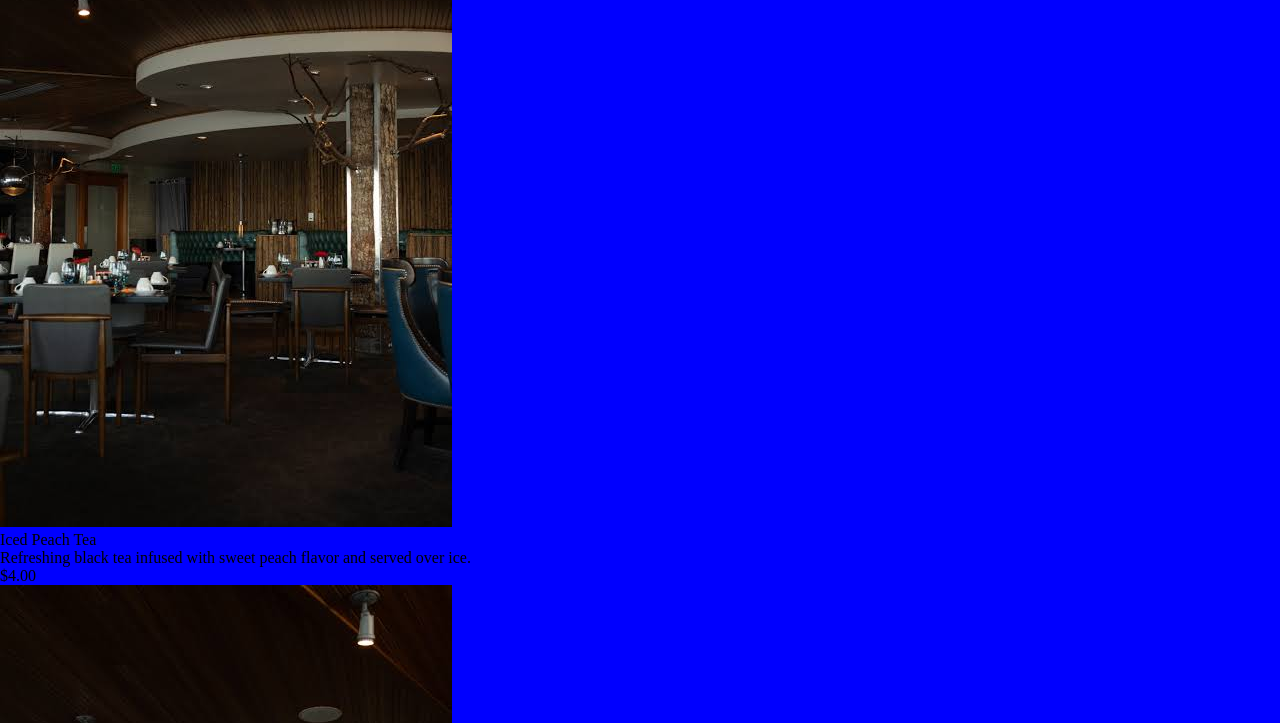
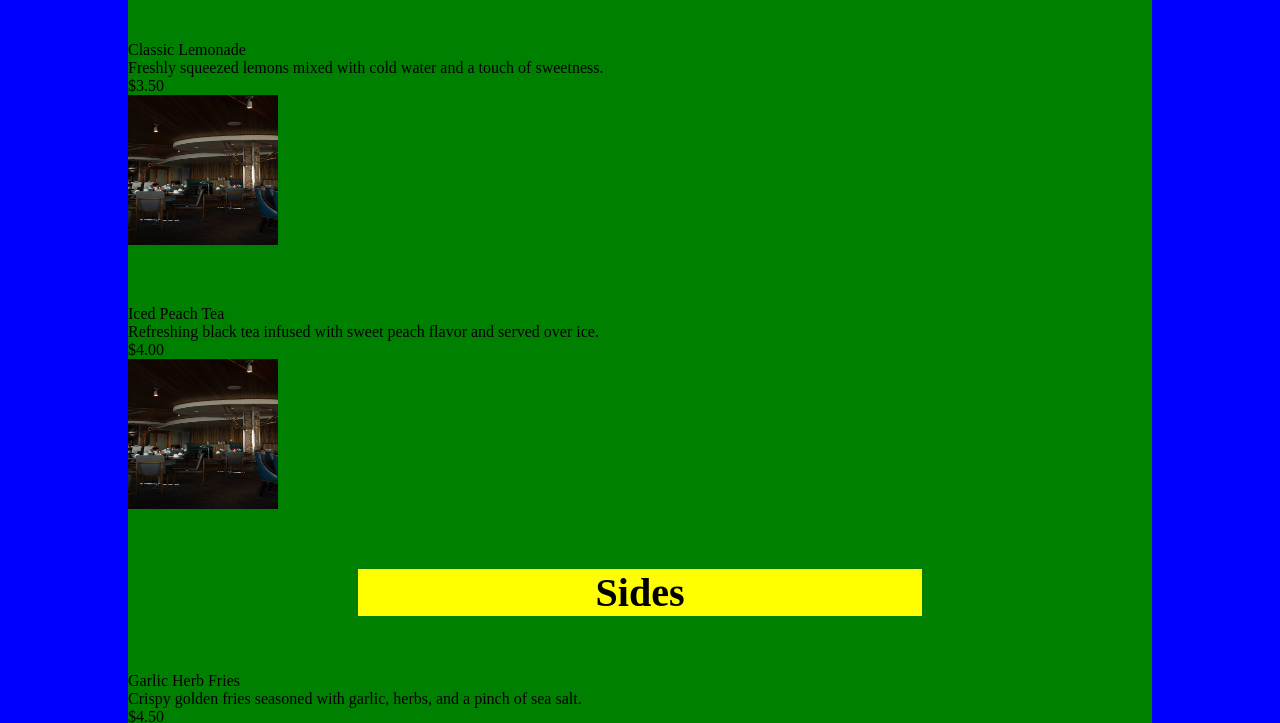
Before and after one commit to ghalib67/Restraunt-Page, a website built with webpack: page src/template.html in a window 1280 px wide. Shown: the part 301-1024 px from the top of the page. Built offline with nearby package versions, Linux system fonts and the light colour scheme.

Commit message:
styled the menu page a bit more

```diff
--- a/src/menu.js
+++ b/src/menu.js
@@ -1,16 +1,18 @@
-function loadMenu(container){
+import testImage from "./images/test.jpg"
+
+function loadMenu(container) {
     let beverages = [
         {
             name: "Classic Lemonade",
             desc: "Freshly squeezed lemons mixed with cold water and a touch of sweetness.",
             price: "$3.50",
-            image: "images/test.jpg"
+            image: testImage
         },
         {
             name: "Iced Peach Tea",
             desc: "Refreshing black tea infused with sweet peach flavor and served over ice.",
             price: "$4.00",
-            image: "images/test.jpg"
+            image: testImage
         }
     ]
 
@@ -19,13 +21,13 @@ function loadMenu(container){
             name: "Garlic Herb Fries",
             desc: "Crispy golden fries seasoned with garlic, herbs, and a pinch of sea salt.",
             price: "$4.50",
-            image: "images/test.jpg"
+            image: testImage
         },
         {
             name: "Creamy Coleslaw",
             desc: "Freshly shredded cabbage and carrots tossed in our creamy house dressing.",
             price: "$3.75",
-            image: "images/test.jpg"
+            image: testImage
         }
     ]
 
@@ -34,54 +36,54 @@ function loadMenu(container){
             name: "Rustic Chicken Plate",
             desc: "Tender grilled chicken served with roasted vegetables and seasoned potatoes.",
             price: "$12.50",
-            image: "images/test.jpg"
+            image: testImage
         },
         {
             name: "Creamy Mushroom Pasta",
             desc: "Penne pasta tossed with sautéed mushrooms in a rich and creamy garlic sauce.",
             price: "$11.00",
-            image: "images/test.jpg"
+            image: testImage
         },
         {
             name: "Grilled Beef Steak",
             desc: "Juicy grilled beef steak served with herb butter and a side of roasted vegetables.",
             price: "$18.50",
-            image: "images/test.jpg"
+            image: testImage
         },
         {
             name: "Crispy Chicken Burger",
             desc: "Crispy fried chicken topped with lettuce, tomato, and our homemade sauce.",
             price: "$10.50",
-            image: "images/test.jpg"
+            image: testImage
         },
         {
             name: "Garden Vegetable Pasta",
             desc: "Pasta tossed with fresh seasonal vegetables, herbs, and a light tomato sauce.",
             price: "$10.00",
-            image: "images/test.jpg"
+            image: testImage
         },
         {
             name: "Honey Glazed Chicken",
             desc: "Tender chicken glazed with honey and herbs, served with seasoned rice and vegetables.",
             price: "$13.50",
-            image: "images/test.jpg"
+            image: testImage
         },
         {
             name: "Classic Beef Lasagna",
             desc: "Layers of pasta, seasoned beef, rich tomato sauce, and melted cheese baked until golden.",
             price: "$14.00",
-            image: "images/test.jpg"
+            image: testImage
         },
         {
             name: "Herb Roasted Salmon",
             desc: "Oven-roasted salmon seasoned with fresh herbs and served with lemon and vegetables.",
             price: "$17.50",
-            image: "images/test.jpg"
+            image: testImage
         }
     ]
+
     let page = document.createElement("div")
     page.classList.add("menu")
-
 
     let title = document.createElement("div")
     title.textContent = "Menu"
@@ -93,26 +95,24 @@ function loadMenu(container){
     title_beverages.classList.add("title")
     page.appendChild(title_beverages)
 
-    beverages.forEach(item =>{
+    beverages.forEach(item => {
         let div = document.createElement("div")
-
         let name = document.createElement("p")
-        name.textContent = item["name"]
+        name.textContent = item.name
 
         let desc = document.createElement("p")
-        desc.textContent = item["desc"]
+        desc.textContent = item.desc
 
         let price = document.createElement("p")
-        price.textContent = item["price"]
+        price.textContent = item.price
 
         let image = document.createElement("img")
-        image.src = "images/test.jpg"
+        image.src = item.image
 
         div.appendChild(name)
         div.appendChild(desc)
         div.appendChild(price)
         div.appendChild(image)
-
         page.appendChild(div)
     })
 
@@ -121,26 +121,24 @@ function loadMenu(container){
     title_sides.classList.add("title")
     page.appendChild(title_sides)
 
-    sides.forEach(item =>{
+    sides.forEach(item => {
         let div = document.createElement("div")
-
         let name = document.createElement("p")
-        name.textContent = item["name"]
+        name.textContent = item.name
 
         let desc = document.createElement("p")
-        desc.textContent = item["desc"]
+        desc.textContent = item.desc
 
         let price = document.createElement("p")
-        price.textContent = item["price"]
+        price.textContent = item.price
 
         let image = document.createElement("img")
-        image.src = "images/test.jpg"
+        image.src = item.image
 
         div.appendChild(name)
         div.appendChild(desc)
         div.appendChild(price)
         div.appendChild(image)
-
         page.appendChild(div)
     })
 
@@ -149,26 +147,25 @@ function loadMenu(container){
     title_main_dishes.classList.add("title")
     page.appendChild(title_main_dishes)
 
-        main_dishes.forEach(item =>{
+    main_dishes.forEach(item => {
         let div = document.createElement("div")
 
         let name = document.createElement("p")
-        name.textContent = item["name"]
+        name.textContent = item.name
 
         let desc = document.createElement("p")
-        desc.textContent = item["desc"]
+        desc.textContent = item.desc
 
         let price = document.createElement("p")
-        price.textContent = item["price"]
+        price.textContent = item.price
 
         let image = document.createElement("img")
-        image.src = "images/test.jpg"
+        image.src = item.image
 
         div.appendChild(name)
         div.appendChild(desc)
         div.appendChild(price)
         div.appendChild(image)
-
         page.appendChild(div)
     })
 
--- a/src/styles.css
+++ b/src/styles.css
@@ -92,3 +92,42 @@ header{
     background-color: yellow;
     padding: 25px;
 }
+
+.menu{
+    width: 80%;
+    height: 80%;
+    margin: auto;
+    margin-top: 25px;
+    margin-bottom: 25px;
+    padding-bottom: 24px;
+    background-color: green;
+    display: flex;
+    flex-direction: column;
+    gap: 56px;
+}
+
+.menu .title:nth-child(1){
+    margin-top: 15px;
+    background-color: yellow;
+    width: 70%;
+    margin-left: auto;
+    margin-right: auto;
+    font-size: 72px;
+    font-weight: bold;
+    text-align: center;
+}
+
+.menu .title{
+    background-color: yellow;
+    width: 55% ;
+    margin-left: auto;
+    margin-right: auto;
+    font-size: 40px;
+    font-weight: bold;
+    text-align: center;
+}
+
+.menu img{
+    width: 150px;
+    height: 150px;
+}
--- a/src/template.html
+++ b/src/template.html
@@ -8,9 +8,9 @@
 <body>
     <header>
         <nav>
-            <button class="home">home</button>
-            <button class="menu">menu</button>
-            <button class="about">about</button>
+            <button class="home-btn">home</button>
+            <button class="menu-btn">menu</button>
+            <button class="about-btn">about</button>
         </nav>
     </header>
     <div id="content">
```
